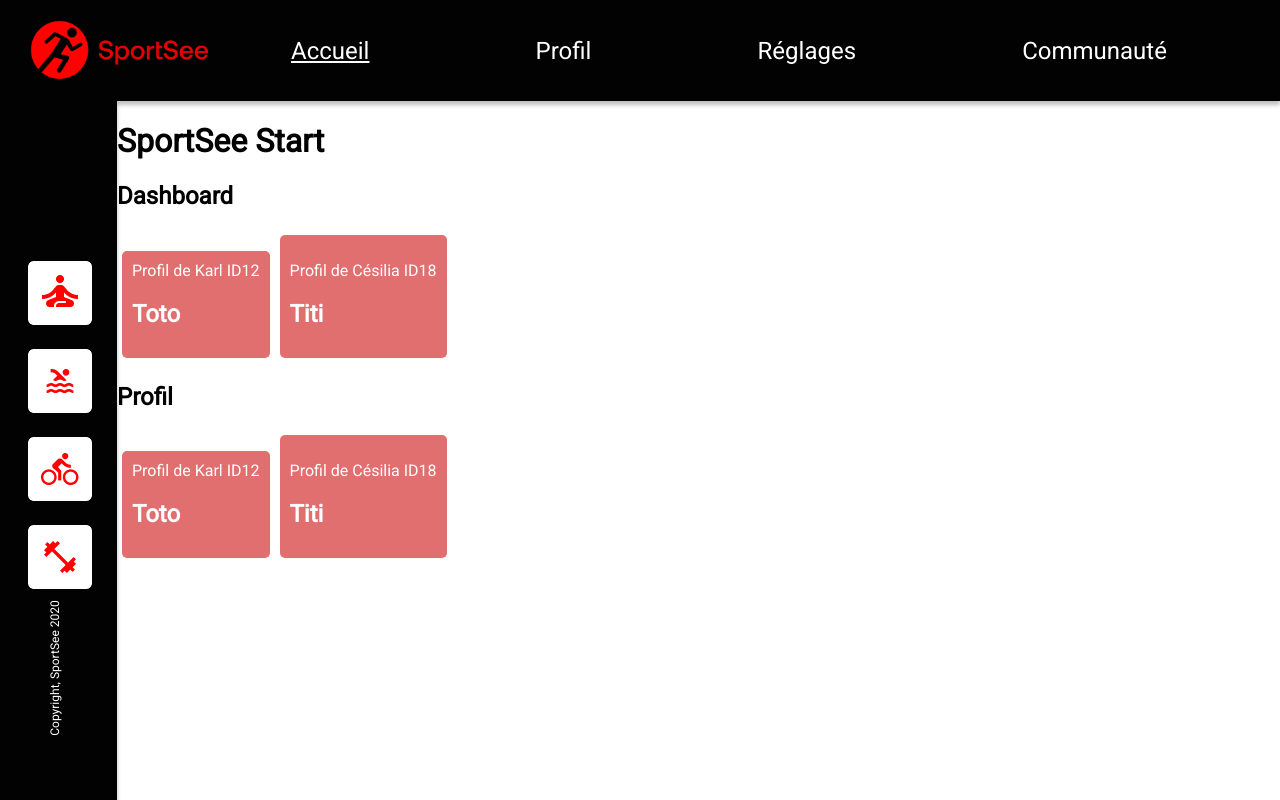
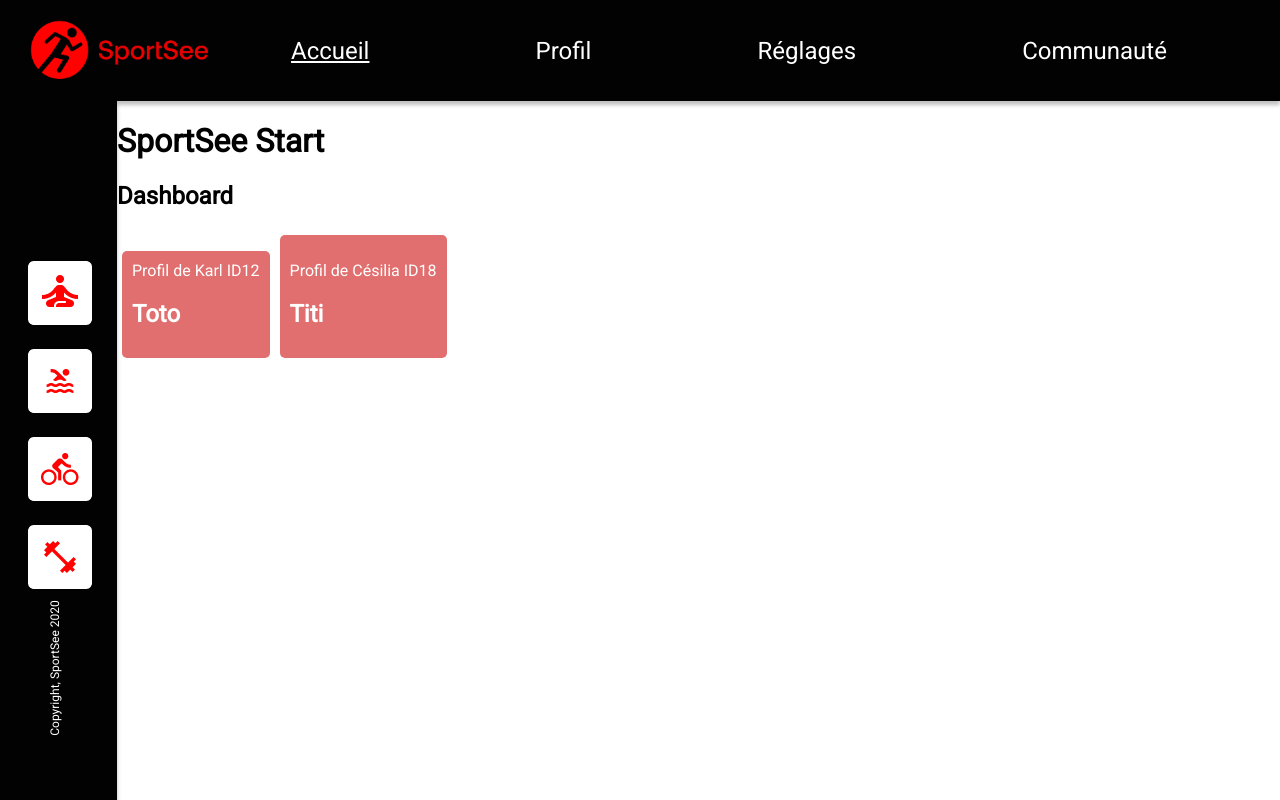
Before and after one commit to tetyanachouteau/p9-front-end-dasboard, a React (Create React App) app: page / in a window 1280 px wide. Built offline with nearby package versions, Linux system fonts and the light colour scheme.

Commit message:
Profile = dashboard

```diff
--- a/src/pages/accueil.jsx
+++ b/src/pages/accueil.jsx
@@ -18,14 +18,6 @@ function Accueil({ data }) {
             <Link to={"/dashboard/18"} className={styles.dashboardButton} >
             <p>Profil de Césilia ID18 <h2>Titi</h2></p>
             </Link>
-
-            <h2>Profil</h2>
-            <Link to={"/profile/12"} className={styles.dashboardButton} >
-            Profil de Karl ID12 <h2>Toto</h2>
-            </Link>
-            <Link to={"/profile/18"} className={styles.dashboardButton} >
-            <p>Profil de Césilia ID18 <h2>Titi</h2></p>
-            </Link>
         </div>
     );
 }
--- a/src/pages/erreur.jsx
+++ b/src/pages/erreur.jsx
@@ -1,5 +1,4 @@
 import styles from "./erreur.module.css"
-import { Link } from 'react-router-dom';
 import React from "react";
 
 function Erreur() {
```
